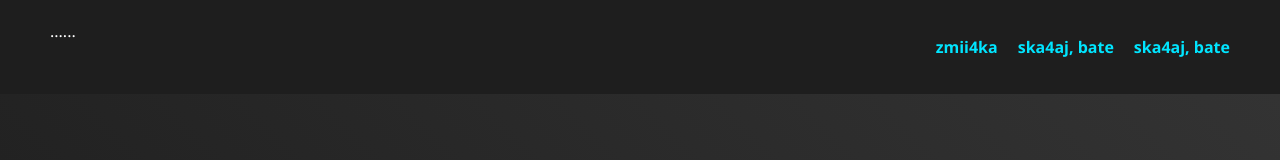
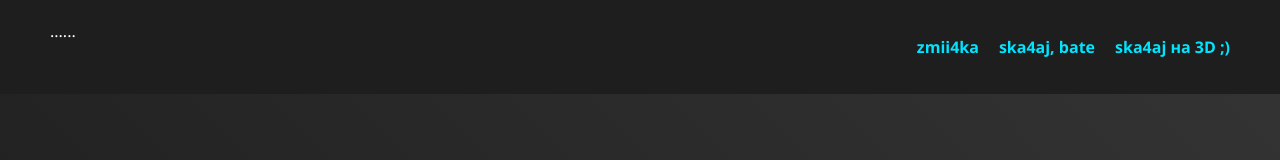
Before and after one commit to iDimitrova1/iDimitrova1.github.io, a plain HTML site: page index.html in a window 1280 px wide. Shown: the top 160 px of the page. Drawn offline with Linux system fonts and the light colour scheme.

Commit message:
Update index.html

```diff
--- a/index.html
+++ b/index.html
@@ -11,7 +11,7 @@
         <ul>
             <li><a href="game.html">zmii4ka</a></li>
             <li><a href="game2.html">ska4aj, bate</a></li>
-            <li><a href="game2.html">ska4aj, bate</a></li>
+            <li><a href="game3.html">ska4aj на 3D ;)</a></li>
         </ul>
     </nav>
 
```
